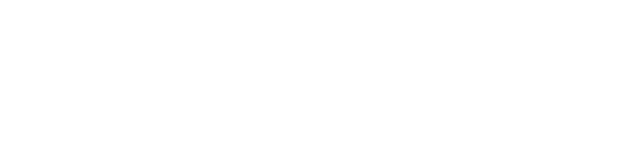
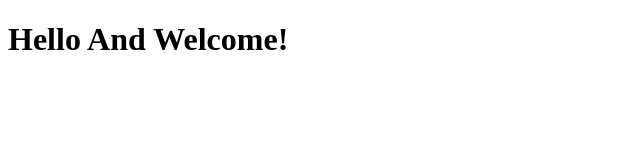
Before and after one commit to alief-herman/property-taste-corporate, a plain HTML site: page index.html in a window 1280 px wide. Shown: the whole page, without its empty margins (0-640 px from the left). Drawn offline with Linux system fonts and the light colour scheme; files that its build step writes are made by us from their sources; files whose address does not match are found by name.

Commit message:
<h1>Greeting

```diff
--- a/index.html
+++ b/index.html
@@ -6,6 +6,6 @@
         <link rel="stylesheet" href="alief-herman/property-taste-corporate/main.css">
     </head>
     <body>
-
+        <h1>Hello And Welcome!</h1>
     </body>
 </html>
```
